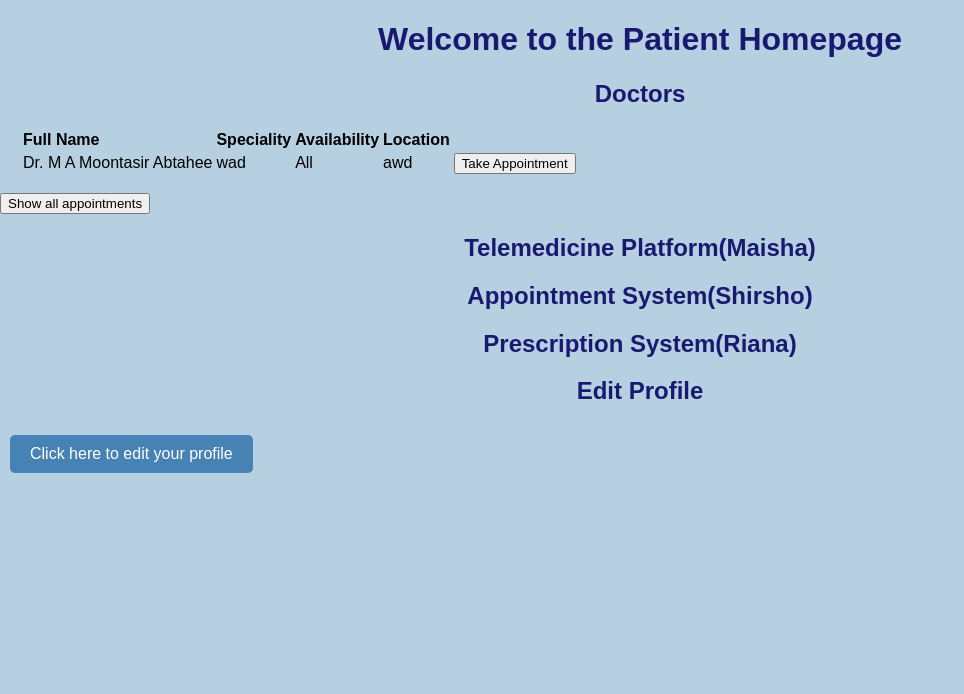
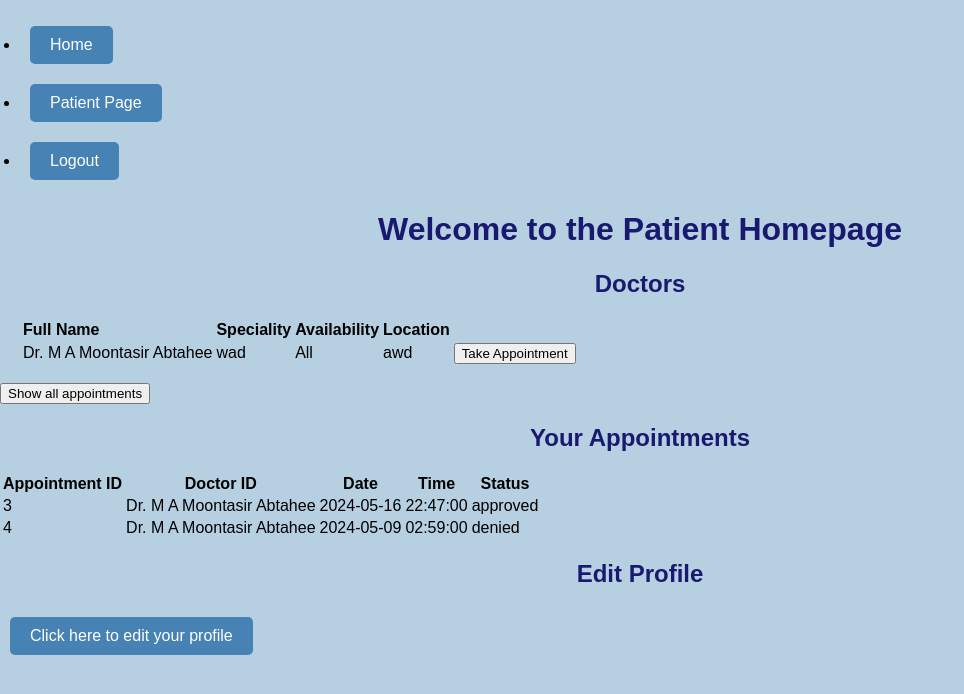
Before and after one commit to moontasirabtahee/CSE_470_Telemedicine_Website, a Flask app: a page that uses templates/base.html in a window 1280 px wide. Shown: the top 694 px of the page, without its empty margins (0-964 px from the left). Run offline with Flask 3, Linux system fonts and the light colour scheme; a user stored in the database is signed in.

Commit message:
feedback updated

```diff
--- a/controllers/patient.py
+++ b/controllers/patient.py
@@ -30,3 +30,8 @@ def get_all_patients():
 
 def get_patient_by_profile_id(profile_id):
     return Patient.query.filter_by(profile_id=profile_id).first()
+
+
+def get_appointment_by_patient_id(id):
+    from models import Appointment
+    return Appointment.query.filter_by(patient_id=id).all()
--- a/templates/base.html
+++ b/templates/base.html
@@ -12,7 +12,22 @@
 </head>
 <body>
     <header>
-        <!-- Navigation goes here -->
+        <nav>
+            <ul>
+                <li><a href="{{ url_for('index.index_page') }}">Home</a></li>
+                {% if current_user.is_authenticated %}
+                    {% if current_user.role == 'doctor' %}
+                        <li><a href="{{ url_for('doctor.doctor_page', username=current_user.username) }}">Doctor Page</a></li>
+                    {% elif current_user.role == 'patient' %}
+                        <li><a href="{{ url_for('patient.patient', username=current_user.username) }}">Patient Page</a></li>
+                    {% endif %}
+                    <li><a href="{{ url_for('login.logout') }}">Logout</a></li>
+                {% else %}
+                    <li><a href="{{ url_for('login.login_page') }}">Login</a></li>
+                    <li><a href="{{ url_for('register.register_page') }}">Register</a></li>
+                {% endif %}
+            </ul>
+        </nav>
     </header>
 
     <main>
--- a/templates/patient.html
+++ b/templates/patient.html
@@ -37,20 +37,37 @@
     <form method="GET" action="{{ url_for('appointment.appointments') }}">
         <input type="submit" value="Show all appointments">
     </form>
-    <h2>Telemedicine Platform(Maisha)</h2>
-{#    <p><a href="{{ }}">Click here to access the Telemedicine Platform</a></p>#}
-
-    <h2>Appointment System(Shirsho)</h2>
-{#    <p><a href="{{ }}">Click here to schedule an appointment</a></p>#}
 
 
-    <h2>Prescription System(Riana)</h2>
-{#    <p><a href="{{ }}">Click here to view your prescriptions</a></p>#}
+    <!-- Your existing content -->
 
+    <h2>Your Appointments</h2>
+    {% if appointments %}
+        <table>
+            <tr>
+                <th>Appointment ID</th>
+                <th>Doctor ID</th>
+                <th>Date</th>
+                <th>Time</th>
+                <th>Status</th>
+            </tr>
+            {% for appointment in appointments %}
+                <tr>
+                    <td>{{ appointment.id }}</td>
+                    <td>{{ "Dr. " + App_profile.first_name + " " + App_profile.last_name }}</td>
+                    <td>{{ appointment.date }}</td>
+                    <td>{{ appointment.time }}</td>
+                    <td>{{ appointment.status }}</td>
+                </tr>
+            {% endfor %}
+        </table>
+    {% else %}
+        <p>No appointments found.</p>
+    {% endif %}
 
-{#     link to edit profile#}
     <h2>Edit Profile</h2>
     <p><a href="{{ url_for('patient.update_patient',username = user.username) }}">Click here to edit your profile</a></p>
 
 
+
 {% endblock %}
--- a/views/patient.py
+++ b/views/patient.py
@@ -16,7 +16,13 @@ def patient(username):
     #get all the doctors from the database with joining with the profile table
     doctors = Doctor.query.join(Profile).all()
     user = User.query.filter_by(username=username).first()
-    return render_template('patient.html', doctors=doctors, user=user)
+    from controllers import patient
+    appointments = patient.get_appointment_by_patient_id(current_user.id)
+    # appointments to the doctor
+    doctorx = Doctor.query.filter_by(id=appointments[0].doctor_id)
+    # profile of the doctor
+    profilex = Profile.query.filter_by(id=doctorx[0].profile_id).first()
+    return render_template('patient.html', doctors=doctors, user=user, appointments=appointments, App_doctor=doctorx, App_profile=profilex)
 
 from forms import patientF
 from datetime import datetime
```
Also changed, not shown: instance/data.db.
